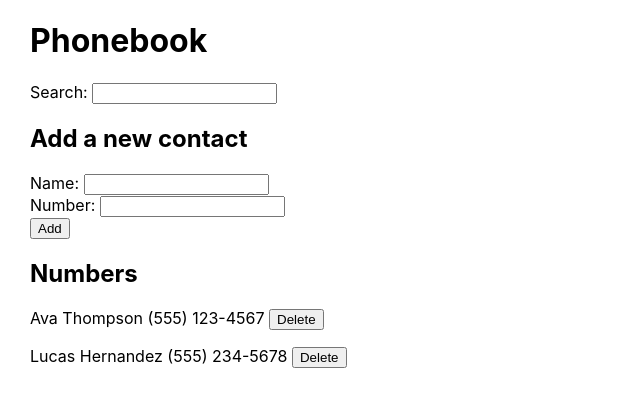
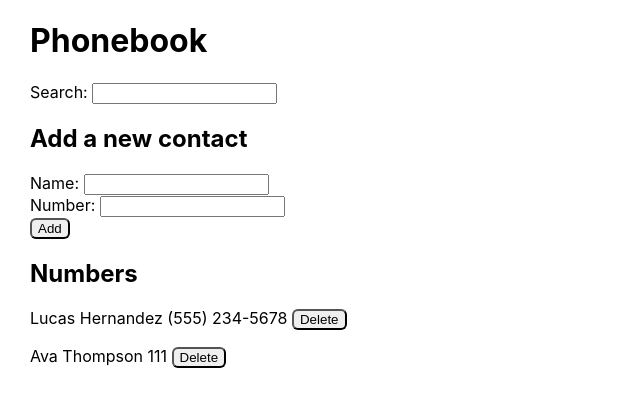
Before and after one commit to cazbacelar/fullstackopen, a React (Create React App) app in the folder part2/phonebook/: page / in a window 1280 px wide. Shown: the top 406 px of the page, without its empty margins (0-640 px from the left). Built offline with nearby package versions, Linux system fonts and the light colour scheme; data requests are answered from the project's data file.

Commit message:
complete exercise 2.15

```diff
--- a/part2/phonebook/db.json
+++ b/part2/phonebook/db.json
@@ -1,14 +1,14 @@
 {
   "persons": [
-    {
-      "name": "Ava Thompson",
-      "number": "(555) 123-4567",
-      "id": 1
-    },
     {
       "name": "Lucas Hernandez",
       "number": "(555) 234-5678",
       "id": 2
+    },
+    {
+      "name": "Ava Thompson",
+      "number": "111",
+      "id": 3
     }
   ]
 }
--- a/part2/phonebook/src/App.js
+++ b/part2/phonebook/src/App.js
@@ -53,16 +53,37 @@ const App = () => {
         // id: persons.length + 1,
       }
 
+      personService.create(newPerson).then((returnedPerson) => {
+        setPersons(persons.concat(returnedPerson))
+        setPersonsCopy(persons.concat(returnedPerson))
+        setNewName("")
+        setNewNumber("")
+      })
+    } else {
+      // code here
+      if (
+        !window.confirm(
+          `${newName} is already added to phonebook. Replace the old number with new one?`
+        )
+      ) {
+        return
+      }
+      const person = persons.find((person) => person.name === newName)
+      const updatedPerson = { ...person, number: newNumber }
       personService
-        .create(newPerson)
-        .then(returnedPerson => {
-          setPersons(persons.concat(returnedPerson))
-          setPersonsCopy(persons.concat(returnedPerson))
-          setNewName("")
-          setNewNumber("")
+        .update(updatedPerson.id, updatedPerson)
+        .then((returnedPerson) => {
+          setPersons(
+            persons.map((person) =>
+              person.id !== updatedPerson.id ? person : returnedPerson
+            )
+          )
+          setPersonsCopy(
+            persons.map((person) =>
+              person.id !== updatedPerson.id ? person : returnedPerson
+            )
+          )
         })
-    } else {
-      alert(`${newName} is already added to phonebook`)
     }
   }
 
--- a/part2/phonebook/src/index.css
+++ b/part2/phonebook/src/index.css
@@ -11,3 +11,12 @@ code {
   font-family: source-code-pro, Menlo, Monaco, Consolas, 'Courier New',
     monospace;
 }
+
+button {
+  border-radius: 6px;
+}
+
+button:hover {
+  background-color: rgb(127, 127, 221);
+  color: #fff;
+}
```
